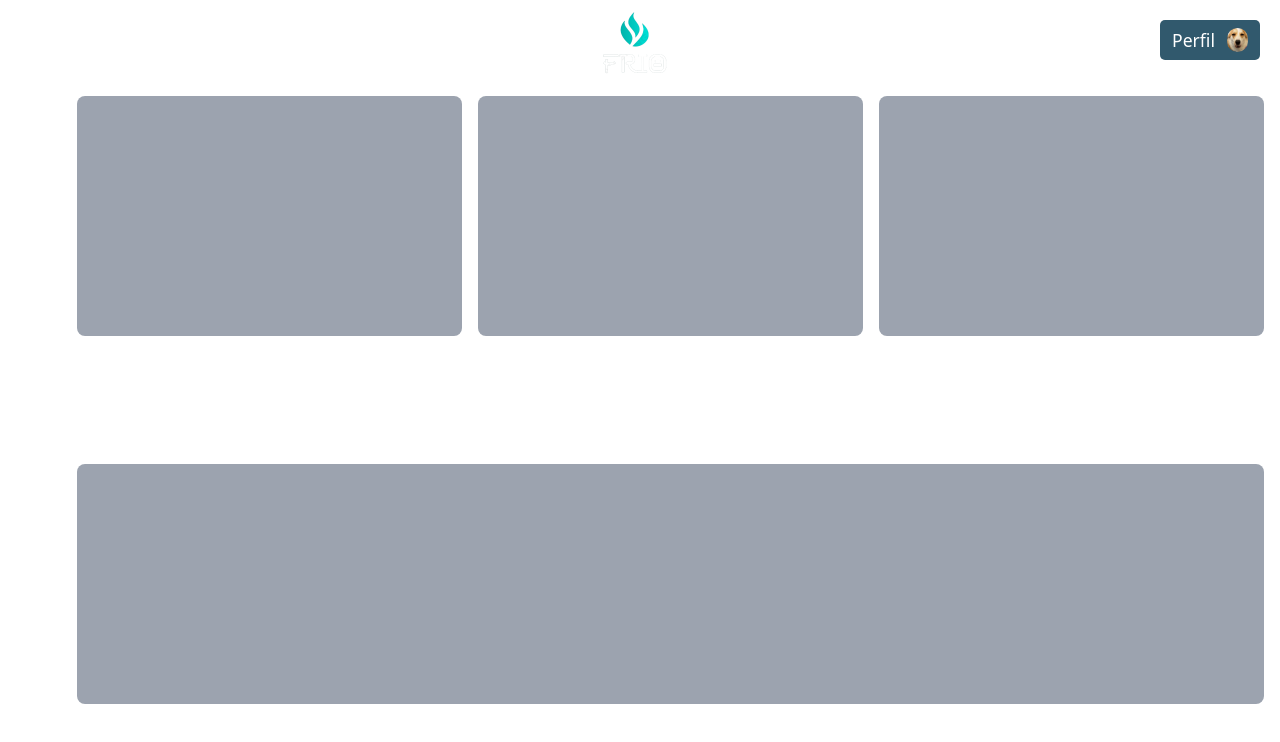
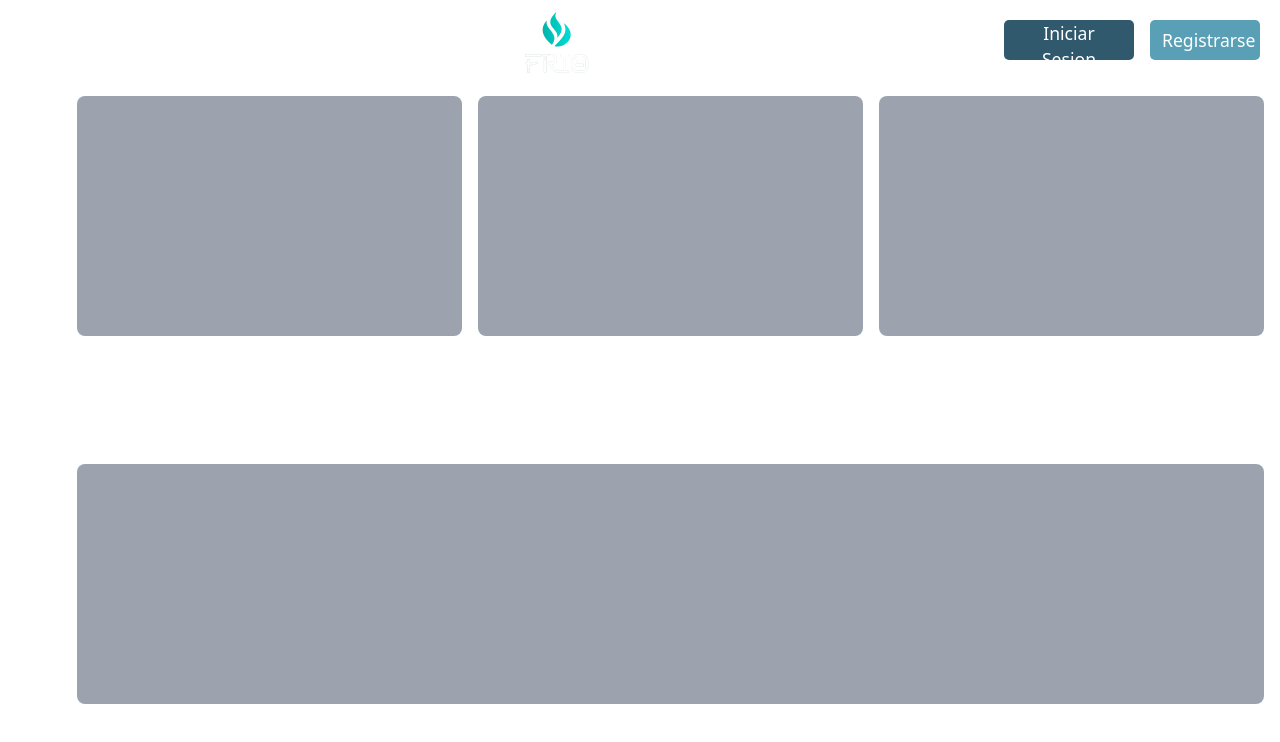
Before and after one commit to EduardoHGomez/casino, a website: page src/views/index.html in a window 1280 px wide. Drawn offline with Linux system fonts and the light colour scheme.

Commit message:
New buttons
Updating the buttons and changing the grid

```diff
--- a/src/views/index.html
+++ b/src/views/index.html
@@ -66,12 +66,25 @@
 
 
 </main>
+
+<div id="name" class="flex px-3 space-x-3">
+
+<button class="btn">
+    Perfil
+</button>
+
+<button class="rounded-full ">
+    <img class="h-6 w-auto rounded-full" src="../assets/pos.jpg" alt=""/>
+</button>
+</div>
+
 --->
 
 <div class="h-screen w-full bg-white relative flex overflow-hidden">
 
-    <aside class="h-full w-16 flex flex-col space-y-10 items-center justify-center relative dark:bg-[#1a2c38] text-white">
+    <aside id="side" class="h-full w-16 flex flex-col space-y-10 items-center justify-center relative dark:bg-[#1a2c38] text-white">
 
+        <!-- Games -->
         <div class="h-10 w-10 flex items-center justify-center rounded-lg cursor-pointer hover:text-gray-800 hover:bg-white  hover:duration-300 hover:ease-linear focus:bg-white">
             <button>
                 <svg xmlns="http://www.w3.org/2000/svg"  class="h-6 w-6" viewBox="0 0 448 512" fill="currentColor"><path fill-rule="evenodd"   d="M248 24c0-13.3-10.7-24-24-24s-24 10.7-24 24V56H168c-13.3 0-24 10.7-24 24s10.7 24 24 24h32v40H59.6C26.7 144 0 170.7 0 203.6c0 8.2 1.7 16.3 4.9 23.8L59.1 352h52.3L49 208.2c-.6-1.5-1-3-1-4.6c0-6.4 5.2-11.6 11.6-11.6H224 388.4c6.4 0 11.6 5.2 11.6 11.6c0 1.6-.3 3.2-1 4.6L336.5 352h52.3l54.2-124.6c3.3-7.5 4.9-15.6 4.9-23.8c0-32.9-26.7-59.6-59.6-59.6H248V104h32c13.3 0 24-10.7 24-24s-10.7-24-24-24H248V24zM101.2 432H346.8l16.6 32H84.7l16.6-32zm283.7-30.7c-5.5-10.6-16.5-17.3-28.4-17.3H91.5c-12 0-22.9 6.7-28.4 17.3L36.6 452.5c-3 5.8-4.6 12.2-4.6 18.7C32 493.8 50.2 512 72.8 512H375.2c22.5 0 40.8-18.2 40.8-40.8c0-6.5-1.6-12.9-4.6-18.7l-26.5-51.2z" clip-rule="evenodd" /></svg>
@@ -79,6 +92,7 @@
         </div>
 
 
+        <!-- Profile -->
         <div class="h-10 w-10 flex items-center justify-center rounded-lg cursor-pointer hover:text-gray-800 hover:bg-white  hover:duration-300 hover:ease-linear focus:bg-white">
             <button>
                 <svg xmlns="http://www.w3.org/2000/svg"  class="h-6 w-6" viewBox="0 0 448 512" fill="currentColor"><path fill-rule="evenodd" d="M224 256A128 128 0 1 1 224 0a128 128 0 1 1 0 256zM209.1 359.2l-18.6-31c-6.4-10.7 1.3-24.2 13.7-24.2H224h19.7c12.4 0 20.1 13.6 13.7 24.2l-18.6 31 33.4 123.9 36-146.9c2-8.1 9.8-13.4 17.9-11.3c70.1 17.6 121.9 81 121.9 156.4c0 17-13.8 30.7-30.7 30.7H285.5c-2.1 0-4-.4-5.8-1.1l.3 1.1H168l.3-1.1c-1.8 .7-3.8 1.1-5.8 1.1H30.7C13.8 512 0 498.2 0 481.3c0-75.5 51.9-138.9 121.9-156.4c8.1-2 15.9 3.3 17.9 11.3l36 146.9 33.4-123.9z" clip-rule="evenodd" /></svg>
@@ -86,14 +100,15 @@
         </div>
 
 
+        <!-- About us -->
         <div class="h-10 w-10 flex items-center justify-center rounded-lg cursor-pointer hover:text-gray-800 hover:bg-white  hover:duration-300 hover:ease-linear focus:bg-white">
             <button>
                 <svg xmlns="http://www.w3.org/2000/svg"  class="h-6 w-6" viewBox="0 0 192 512" fill="currentColor"><path fill-rule="evenodd" d="M48 80a48 48 0 1 1 96 0A48 48 0 1 1 48 80zM0 224c0-17.7 14.3-32 32-32H96c17.7 0 32 14.3 32 32V448h32c17.7 0 32 14.3 32 32s-14.3 32-32 32H32c-17.7 0-32-14.3-32-32s14.3-32 32-32H64V256H32c-17.7 0-32-14.3-32-32z" clip-rule="evenodd" /></svg>
-
             </button>
 
         </div>
 
+        <!-- Log out -->
         <div class="h-10 w-10 flex items-center justify-center rounded-lg cursor-pointer hover:text-gray-800 hover:bg-white  hover:duration-300 hover:ease-linear focus:bg-white">
             <button>
                 <svg xmlns="http://www.w3.org/2000/svg"  class="h-6 w-6"viewBox="0 0 512 512" fill="currentColor"><path fill-rule="evenodd"   d="M256 48a208 208 0 1 1 0 416 208 208 0 1 1 0-416zm0 464A256 256 0 1 0 256 0a256 256 0 1 0 0 512zM175 175c-9.4 9.4-9.4 24.6 0 33.9l47 47-47 47c-9.4 9.4-9.4 24.6 0 33.9s24.6 9.4 33.9 0l47-47 47 47c9.4 9.4 24.6 9.4 33.9 0s9.4-24.6 0-33.9l-47-47 47-47c9.4-9.4 9.4-24.6 0-33.9s-24.6-9.4-33.9 0l-47 47-47-47c-9.4-9.4-24.6-9.4-33.9 0z" clip-rule="evenodd" /></svg>
@@ -115,16 +130,23 @@
 
             <div class="flex flex-shrink-0 items-center space-x-4 text-white">
 
-                <div id="name" class="flex px-3 space-x-3">
+                <div id="prof" class="flex px-3 space-x-3">
                     <!-- Simula el perfil -->
                     <button class="btn">
-                        Perfil
+                        Iniciar Sesion
                     </button>
 
-                    <button class="rounded-full ">
-                        <img class="h-6 w-auto rounded-full" src="../assets/pos.jpg" alt=""/>
+                </div>
+
+                <div id="reg" class="flex px-3 space-x-3">
+                    <!-- Simula el perfil -->
+                    <button class="btn">
+                        Registrarse
                     </button>
+
                 </div>
+
+
             </div>
         </header>
 
@@ -148,8 +170,8 @@
 
 <style>
 
-    #name {
-        width: 100px;
+    #prof {
+        width: 130px;
         height: 40px;
         font-size: 1.1em;
         cursor: pointer;
@@ -160,7 +182,7 @@
         transition: all .4s;
     }
 
-    #name:hover {
+    #prof:hover {
         border-radius: 5px;
         transform: translateY(-10px);
         box-shadow: 0 7px 0 -2px #bcdbe5,
@@ -168,13 +190,42 @@
         0 16px 10px -3px #39a2db;
     }
 
-    #name:active {
+    #prof:active {
         transition: all 0.2s;
         transform: translateY(-5px);
         box-shadow: 0 2px 0 -2px #bcdbe5,
         0 8px 0 -4px #39a2db,
         0 12px 10px -3px #39a2db ;
     }
+
+    #reg {
+        width: 110px;
+        height: 40px;
+        font-size: 1.1em;
+        cursor: pointer;
+        background-color: #59a0b7;
+        color: #fff;
+        border: none;
+        border-radius: 5px;
+        transition: all .4s;
+    }
+
+    #reg:hover {
+        border-radius: 5px;
+        transform: translateY(10px); /* Cambiado de -10px a 10px */
+        box-shadow: 0 -7px 0 -2px #dceef1,
+        0 -15px 0 -4px #bcdbe5,
+        0 -16px 10px -3px #39a2db; /* Cambiado de 16px a -16px */
+    }
+
+    #reg:active {
+        transition: all 0.2s;
+        transform: translateY(5px); /* Cambiado de -5px a 5px */
+        box-shadow: 0 -2px 0 -2px #dceef1,
+        0 -8px 0 -4px #bcdbe5,
+        0 -12px 10px -3px #39a2db ; /* Cambiado de 12px a -12px */
+    }
+
 
 
     ::-webkit-scrollbar {
```
Also changed, not shown: src/styles/output.css.
